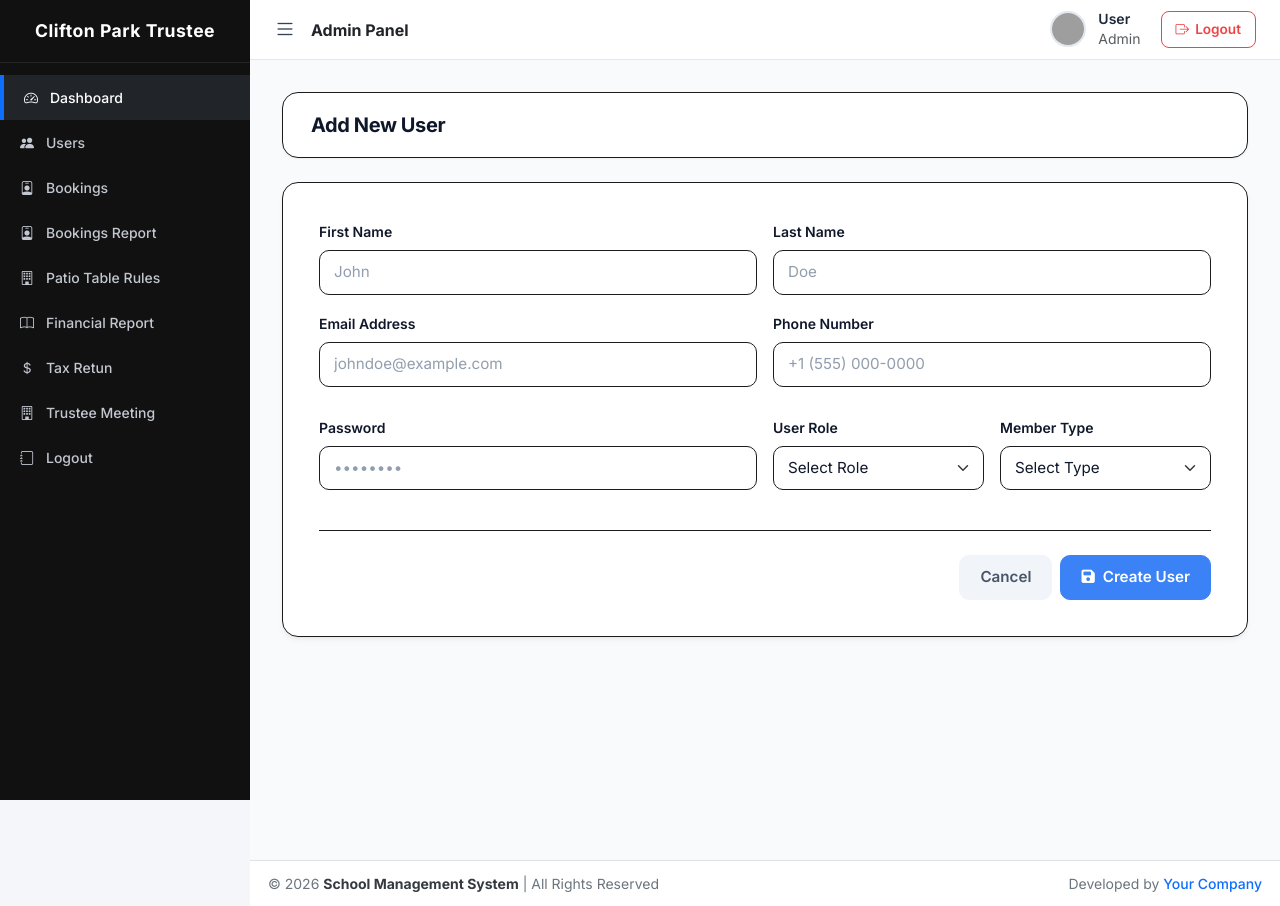
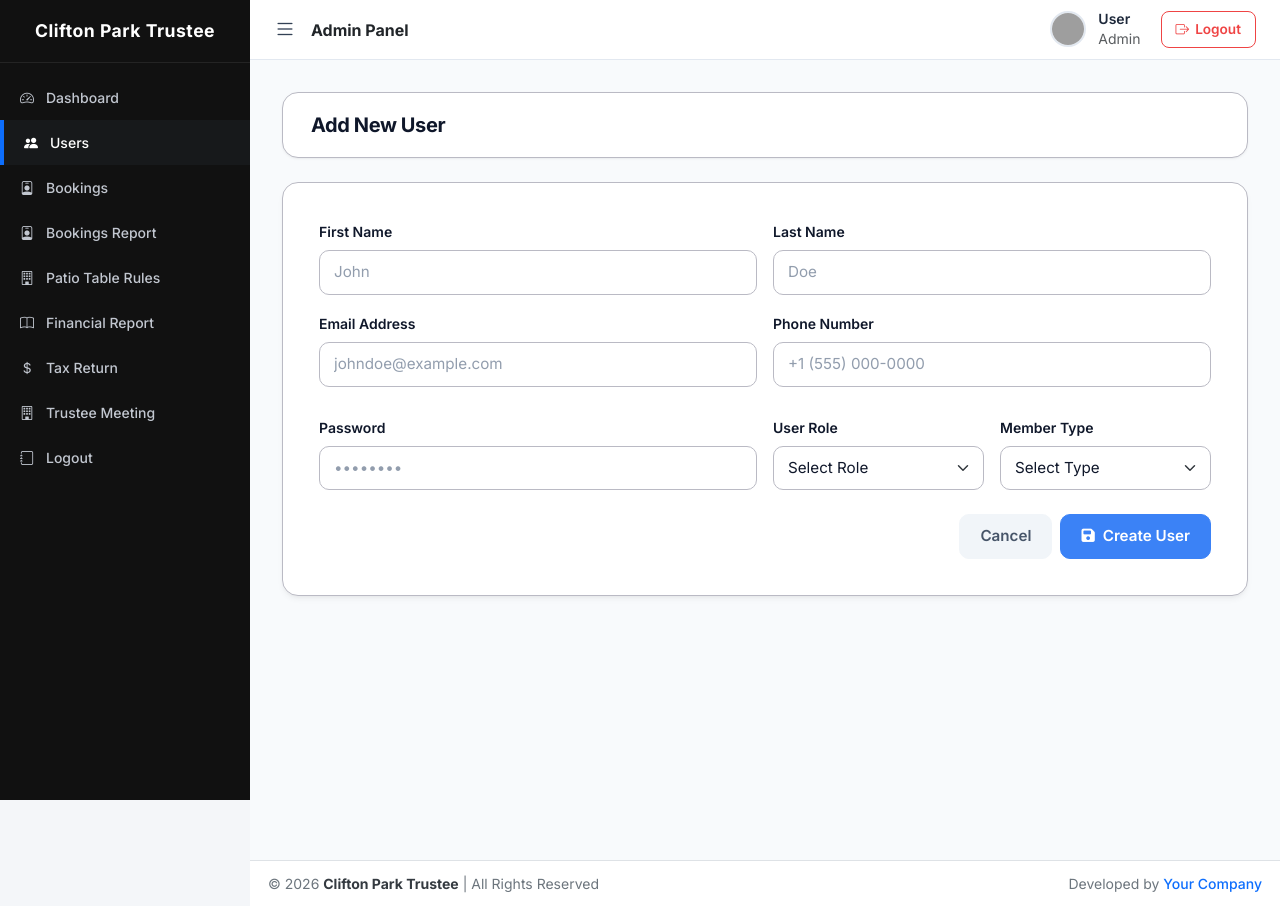
Before and after one commit to hafizullah22/reservations, a CodeIgniter app: page /reservations/index.php/admin/users/add_user in a window 1280 px wide. Run offline with CodeIgniter, Linux system fonts and the light colour scheme; a user stored in the database is signed in; some libraries are stand-ins or nearby versions; grey boxes are pictures that could not be loaded.

Commit message:
Update portal

```diff
--- a/application/views/admin/layout/footer.php
+++ b/application/views/admin/layout/footer.php
@@ -3,7 +3,7 @@
 
     <div class="footer-left">
         © <?php echo date('Y'); ?>
-        <strong>School Management System</strong>
+        <strong>Clifton Park Trustee</strong>
         | All Rights Reserved
     </div>
 
--- a/application/views/admin/layout/header.php
+++ b/application/views/admin/layout/header.php
@@ -81,7 +81,7 @@ $username = $this->session->userdata('username');
 
         .sidebar-menu a:hover,
         .sidebar-menu a.active {
-            background: #212529;
+            background: #17191b;
             color: #fff;
             border-left: 4px solid #0d6efd;
         }
@@ -250,6 +250,12 @@ $username = $this->session->userdata('username');
     <!-- Click-away overlay handler for mobile screens -->
     <div class="sidebar-backdrop" onclick="toggleSidebar()"></div>
 
+
+<?php
+$controller = $this->router->fetch_class();
+$method     = $this->router->fetch_method();
+?>
+
 <!-- ================= SIDEBAR NAVIGATION ================= -->
 <aside class="main-sidebar" id="sidebar">
     <a href="#" class="brand-link">
@@ -257,36 +263,50 @@ $username = $this->session->userdata('username');
     </a>
 
     <div class="sidebar-menu">
-            <a href="<?php echo site_url('admin/dashboard');?>" class="active">
+
+        <a href="<?= site_url('admin/dashboard'); ?>"
+           class="<?= ($controller == 'dashboard' && $method == 'index') ? 'active' : ''; ?>">
             <i class="bi bi-speedometer2"></i> Dashboard
         </a>
 
-                <a href="<?php echo site_url('admin/users');?>">
+        <a href="<?= site_url('admin/users'); ?>"
+           class="<?= ($controller == 'users') ? 'active' : ''; ?>">
             <i class="bi bi-people-fill"></i> Users
         </a>
-                <a href="<?php echo site_url('admin/bookings');?>">
+
+        <a href="<?= site_url('admin/bookings'); ?>"
+           class="<?= ($controller == 'bookings' && $method == 'index') ? 'active' : ''; ?>">
             <i class="bi bi-person-badge"></i> Bookings
         </a>
-                <a href="<?php echo site_url('admin/bookings/bookings_report');?>">
+
+        <a href="<?= site_url('admin/bookings/bookings_report'); ?>"
+           class="<?= ($controller == 'bookings' && $method == 'bookings_report') ? 'active' : ''; ?>">
             <i class="bi bi-person-badge"></i> Bookings Report
         </a>
-                <a href="<?php echo site_url('admin/dashboard/tables_rules');?>">
+
+        <a href="<?= site_url('admin/dashboard/tables_rules'); ?>"
+           class="<?= ($controller == 'dashboard' && $method == 'tables_rules') ? 'active' : ''; ?>">
             <i class="bi bi-building"></i> Patio Table Rules
         </a>
-                 <a href="<?php echo site_url('admin/uploads/financial_report');?>">
+
+        <a href="<?= site_url('admin/uploads/financial_report'); ?>"
+           class="<?= ($controller == 'uploads' && $method == 'financial_report') ? 'active' : ''; ?>">
             <i class="bi bi-book"></i> Financial Report
         </a>
-                <a href="<?php echo site_url('admin/uploads/tax_return');?>">
-                    <i class="bi bi-currency-dollar"></i> Tax Retun
+
+        <a href="<?= site_url('admin/uploads/tax_return'); ?>"
+           class="<?= ($controller == 'uploads' && $method == 'tax_return') ? 'active' : ''; ?>">
+            <i class="bi bi-currency-dollar"></i> Tax Return
         </a>
-                <a href="<?php echo site_url('admin/tables_rules');?>">
+
+        <a href="<?= site_url('admin/uploads/meeting'); ?>"
+           class="<?= ($controller == 'uploads' && $method == 'meeting') ? 'active' : ''; ?>">
             <i class="bi bi-building"></i> Trustee Meeting
         </a>
 
-                <a href="<?php echo site_url('admin/dashboard/logout');?>">
+        <a href="<?= site_url('auth/logout'); ?>">
             <i class="bi bi-journal"></i> Logout
         </a>
-
 
     </div>
 </aside>
--- a/application/views/admin/users/add.php
+++ b/application/views/admin/users/add.php
@@ -7,7 +7,7 @@
     --card-bg: #ffffff;
     --text-main: #0f172a;
     --text-muted: #64748b;
-    --border-color: #1c1c1d;
+    --border-color: #babac4;
     --primary-color: #3b82f6; /* Modern blue accent */
     --radius-lg: 16px;
     --radius-md: 10px;
@@ -229,8 +229,8 @@
                 </div>
             </div>
 
-            <div class="action-bar">
-                <div class="d-flex gap-2 justify-content-end">
+
+                <div class="d-flex gap-2 justify-content-end mt-4">
                     <a href="<?= site_url('admin/users'); ?>"
                        class="btn btn-light">
                         Cancel
@@ -241,7 +241,7 @@
                         <i class="fa fa-save me-2"></i>Create User
                     </button>
                 </div>
-            </div>
+
 
         </form>
 
```
Also changed, not shown: application/views/admin/uploads/meeting.php (+5 -2 lines). Lines whose indentation alone changed are shown as unchanged.
